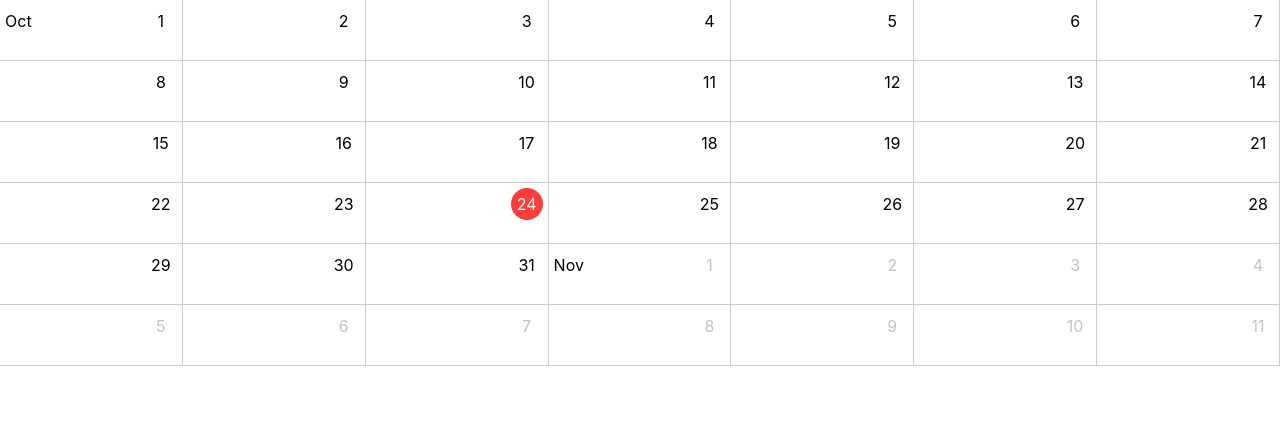
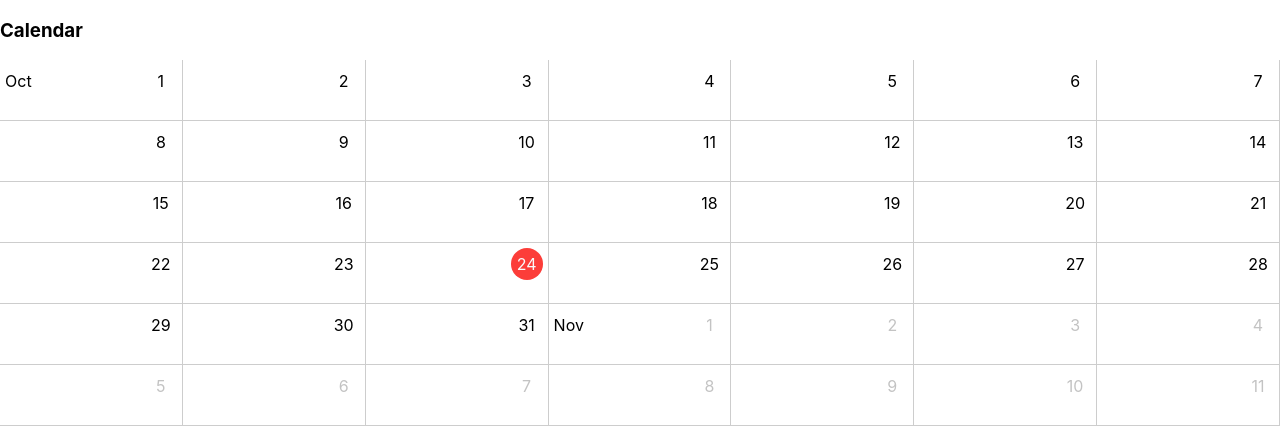
Before and after one commit to arikanmstf/react-calendar, a React (Create React App) app: page / in a window 1280 px wide. Shown: the top 430 px of the page. Built offline with nearby package versions, Linux system fonts and the light colour scheme.

Commit message:
add gh pages

```diff
--- a/package.json
+++ b/package.json
@@ -2,6 +2,7 @@
   "name": "react-calendar",
   "version": "0.1.0",
   "private": true,
+  "homepage": "https://arikanmstf.github.io/react-calendar",
   "dependencies": {
     "@testing-library/jest-dom": "^5.14.1",
     "@testing-library/react": "^13.0.0",
@@ -21,7 +22,9 @@
     "build": "react-scripts build",
     "test": "react-scripts test",
     "lint": "eslint src --fix",
-    "eject": "react-scripts eject"
+    "eject": "react-scripts eject",
+    "predeploy": "yarn build",
+    "deploy": "gh-pages -d build"
   },
   "eslintConfig": {
     "extends": [
@@ -54,6 +57,7 @@
     "eslint": "^8.52.0",
     "eslint-config-prettier": "^9.0.0",
     "eslint-plugin-prettier": "^5.0.1",
+    "gh-pages": "^6.0.0",
     "prettier": "^3.0.3"
   }
 }
--- a/src/App.tsx
+++ b/src/App.tsx
@@ -5,6 +5,7 @@ function App() {
   return (
     <div className="App">
       <AppContextProvider date={new Date()}>
+        <h3>Calendar</h3>
         <Calendar />
       </AppContextProvider>
     </div>
```
Also changed, not shown: 1 other file (tests, documents, lock files or other folders).
